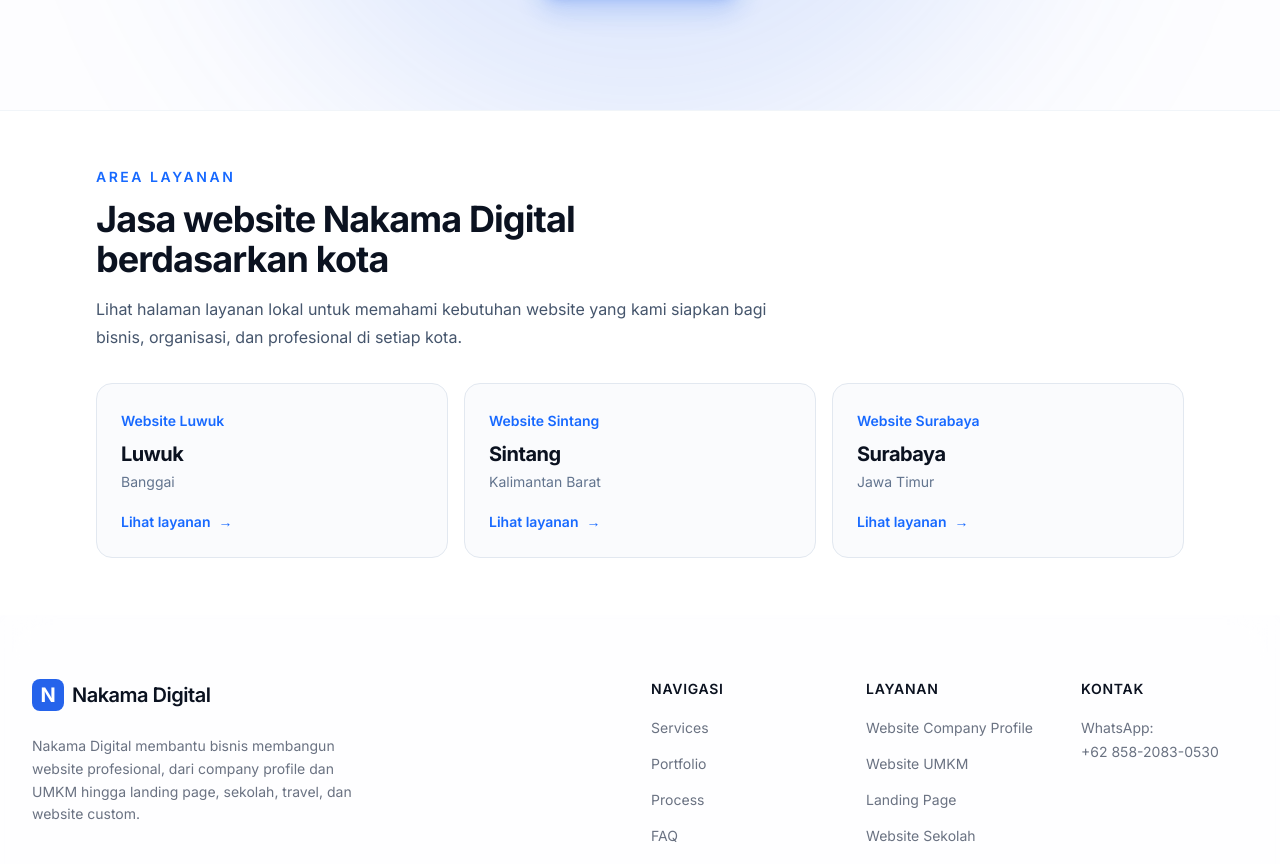
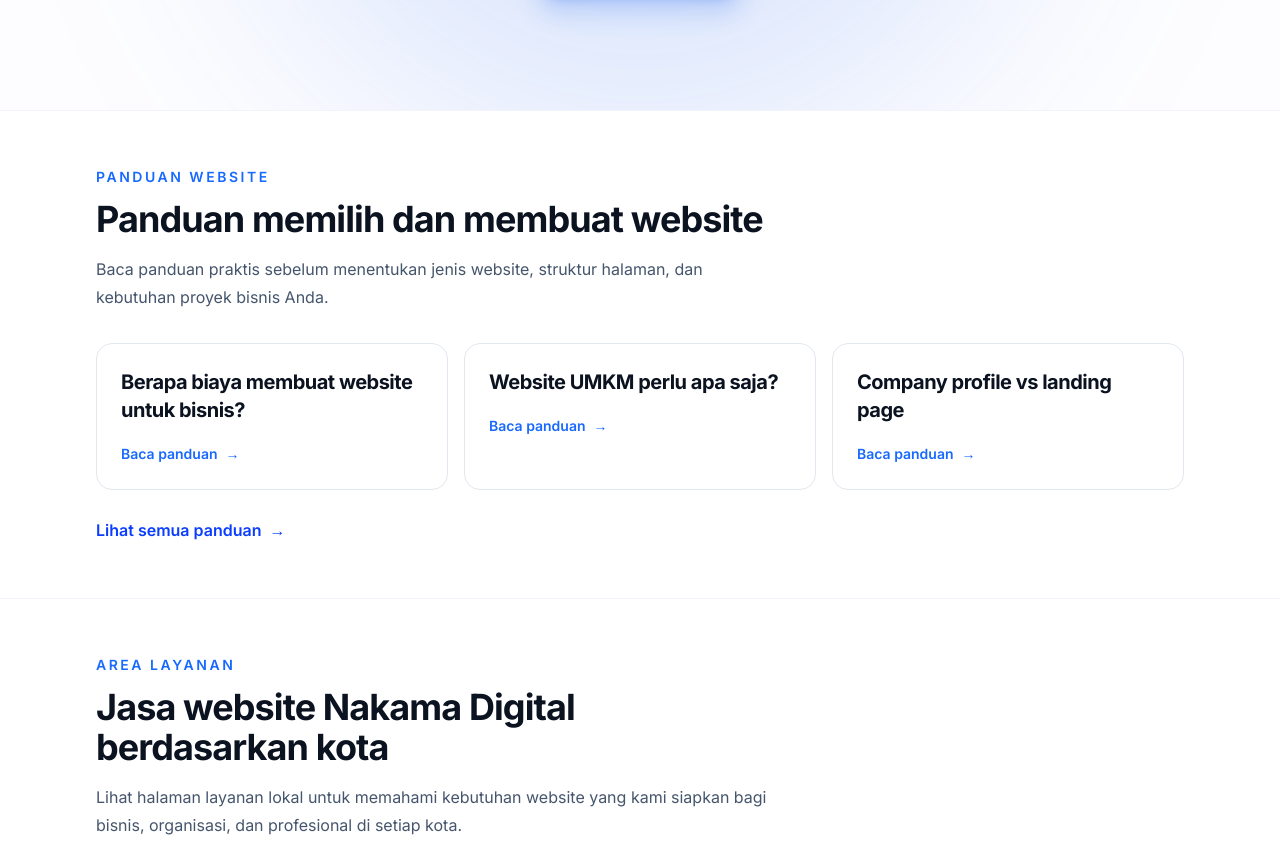
Before and after one commit to barrack3030-wq/NAKAMA-DIGITAL-UPGRADE, a React (Vite) app: page / in a window 1280 px wide. Shown: the part 8234-9098 px from the top of the page. Built offline with nearby package versions, Linux system fonts and the light colour scheme.

Commit message:
SEO: connect homepage to national blog cluster

```diff
--- a/src/App.tsx
+++ b/src/App.tsx
@@ -17,6 +17,8 @@
 import { localSeoCities } from './data/localSeoCities';
 import CityLanding from './pages/CityLanding';
 import ServiceLanding from './pages/ServiceLanding';
+import BlogIndex from './pages/BlogIndex';
+import BlogArticle from './pages/BlogArticle';
 
 const Admin = lazy(() => import('./pages/Admin'));
 const CustomerIntake = lazy(() => import('./pages/CustomerIntake'));
@@ -137,6 +139,29 @@
         <FAQ />
         <CTA />
 
+        <section id="blog" className="border-t border-slate-100 bg-white">
+          <div className="mx-auto max-w-6xl px-5 py-14 lg:px-8">
+            <div className="max-w-2xl">
+              <p className="text-sm font-semibold uppercase tracking-[.18em] text-brand-600">Panduan website</p>
+              <h2 className="mt-3 text-3xl font-bold tracking-tight sm:text-4xl">Panduan memilih dan membuat website</h2>
+              <p className="mt-4 leading-7 text-slate-600">Baca panduan praktis sebelum menentukan jenis website, struktur halaman, dan kebutuhan proyek bisnis Anda.</p>
+            </div>
+            <div className="mt-8 grid gap-4 md:grid-cols-2 lg:grid-cols-3">
+              {[
+                { slug: 'berapa-biaya-membuat-website-untuk-bisnis', title: 'Berapa biaya membuat website untuk bisnis?' },
+                { slug: 'website-umkm-perlu-apa-saja', title: 'Website UMKM perlu apa saja?' },
+                { slug: 'company-profile-vs-landing-page', title: 'Company profile vs landing page' },
+              ].map((post) => (
+                <a key={post.slug} href={`/blog/${post.slug}/`} className="group rounded-2xl border border-slate-200 bg-white p-6 transition hover:-translate-y-1 hover:border-brand-200 hover:shadow-lg">
+                  <h3 className="text-xl font-bold tracking-tight">{post.title}</h3>
+                  <span className="mt-5 inline-flex items-center gap-2 text-sm font-semibold text-brand-600">Baca panduan <span aria-hidden="true" className="transition group-hover:translate-x-1">→</span></span>
+                </a>
+              ))}
+            </div>
+            <a href="/blog/" className="mt-7 inline-flex items-center gap-2 font-semibold text-brand-700">Lihat semua panduan <span aria-hidden="true">→</span></a>
+          </div>
+        </section>
+
         <section className="border-t border-slate-100 bg-white">
           <div className="mx-auto max-w-6xl px-5 py-14 lg:px-8">
             <div className="max-w-2xl">
@@ -197,6 +222,8 @@
           <Route path="/landing-page/" element={<ServiceLanding />} />
           <Route path="/website-sekolah/" element={<ServiceLanding />} />
           <Route path="/website-travel/" element={<ServiceLanding />} />
+          <Route path="/blog/" element={<BlogIndex />} />
+          <Route path="/blog/:slug/" element={<BlogArticle />} />
           <Route path="/:citySlug" element={<CityLanding />} />
           <Route path="/" element={<PublicPage />} />
           <Route path="*" element={<Navigate to="/" replace />} />
```
